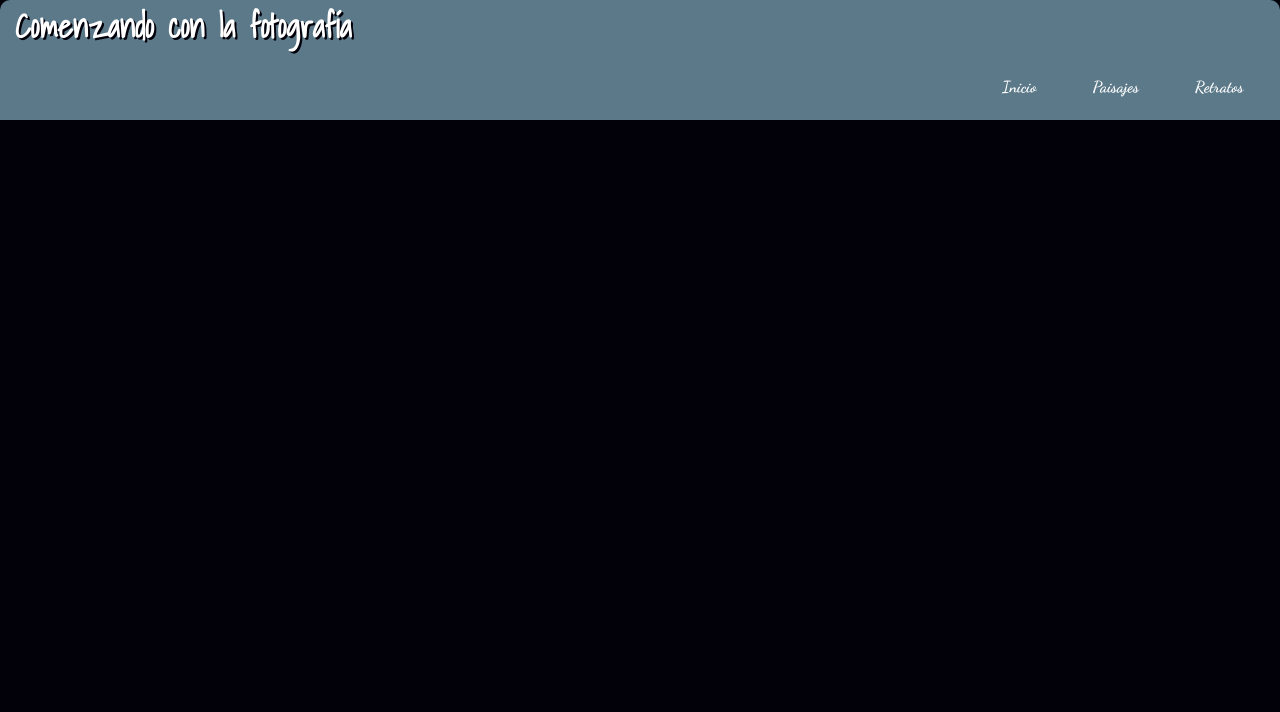
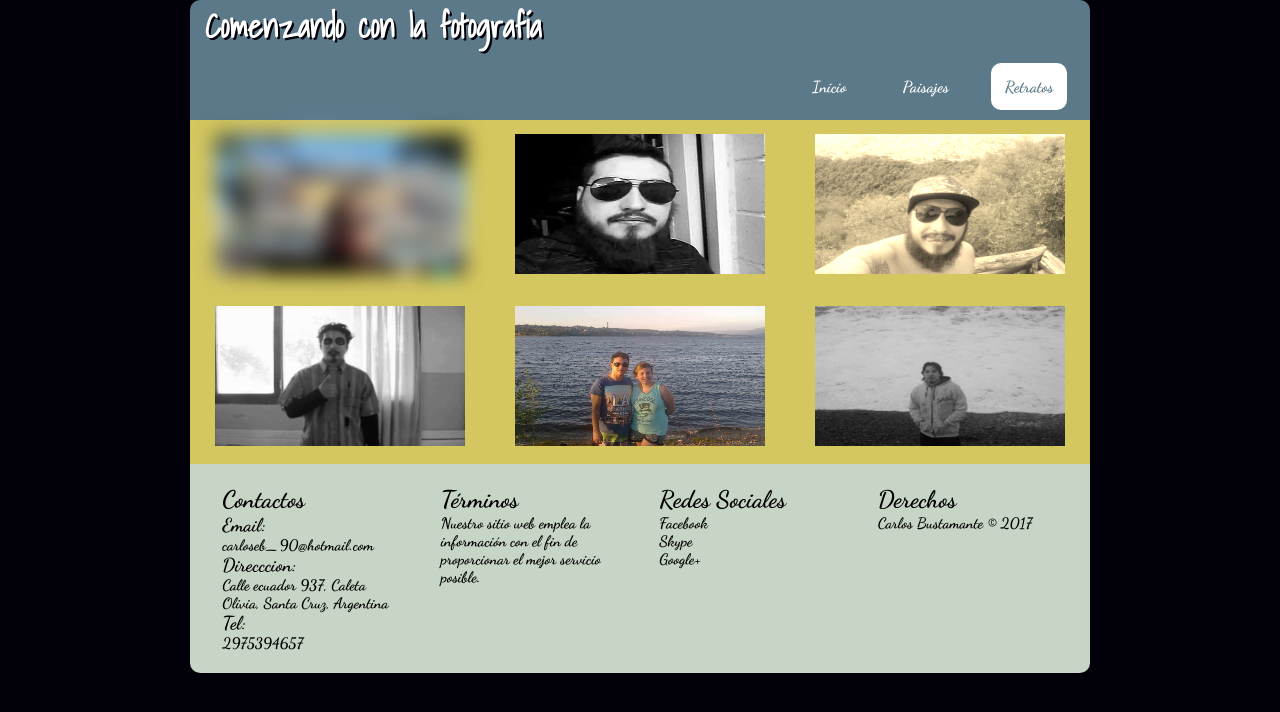
Before and after one commit to carloseb90/Evaluacion_Final_CSS, a plain HTML site: page retratos.html in a window 1280 px wide. Drawn offline with Linux system fonts and the light colour scheme.

Commit message:
retratos

```diff
--- a/css/estilos.css
+++ b/css/estilos.css
@@ -149,6 +149,37 @@ section #imagen_secundaria{
   -moz-filter: sepia(90%);
   filter: sepia(90%);
 }
+/*******Retratos*******/
+#imagenes_retratos{
+  width: 100%;
+  background-color: #d5c75f;
+  display: flex;
+  flex-flow: wrap row;
+}
+#imagenes_retratos aside{
+  margin: 0 auto;
+  padding: 4px;
+}
+#imagenes_retratos aside img{
+  margin: 10px;
+  width: 250px;
+  height: 140px;
+}
+#imagenes_retratos aside img[src$="imagen3.jpg"]{
+  -webkit-filter:blur(10px);
+  -moz-filter:blur(10px);
+  filter: blur(10px);
+}
+#imagenes_retratos aside > .pares{
+  -webkit-filter: grayscale(100%);
+  -moz-filter: grayscale(100%);
+  filter:grayscale(100%);
+}
+#imagenes_retratos aside img[src$="imagen2.jpg"]{
+  -webkit-filter: sepia(90%);
+  -moz-filter: sepia(90%);
+  filter: sepia(90%);
+}
 /*******footer********/
 footer{
   width: 100%;
@@ -170,11 +201,11 @@ footer .pie aside{
   padding: 5px;
   width: 180px;
 }
-section aside >h2, h3, p{
+footer section aside >h2, h3, p{
   margin: 0px;
   color: black;
 }
-section aside > p{
+footer section aside > p{
   font-size: 0.95em;
 }
 .bloque3 p > a{
@@ -259,4 +290,9 @@ section aside > p{
     width: 100%;
     height: auto;
   }
+  #imagenes_retratos aside img{
+    margin: 1px;
+    width: 100%;
+    height: auto;
+  }
 }
--- a/retratos.html
+++ b/retratos.html
@@ -2,18 +2,19 @@
 <html>
   <head>
     <meta charset="utf-8">
-    <meta name="viewport" content="width:device-width, user-scalable:no">
+    <meta name="viewport" content="width=device-width, user-scalable=no">
     <link rel="stylesheet" type="text/css" href="css/estilos.css">
     <title>Retratos</title>
     <style media="screen">
       nav li a[href="retratos.html"]{
-          background-color: #5b7989;
-          color: white;
+          background-color: white;
+          color: #5b7989;
           border-radius: 10px;
       }
     </style>
   </head>
   <body>
+    <div id="contenedor">
       <header>
         <h1><a href="index.html">Comenzando con la fotografía</a></h1>
         <nav>
@@ -24,5 +25,60 @@
           </ul>
         </nav>
       </header>
+
+      <section id="imagenes_retratos">
+        <aside id="imagen1">
+          <img src="imagenes/Retratos/imagen3.jpg" alt="imagen1">
+        </aside>
+        <aside id="imagen2">
+          <img class="pares" src="imagenes/retratos/imagen1.jpg" alt="imagen2">
+        </aside>
+        <aside id="imagen3">
+          <img src="imagenes/Retratos/imagen2.jpg" alt="imagen3">
+        </aside>
+        <aside id="imagen4">
+          <img class="pares" src="imagenes/Retratos/imagen4.jpg" alt="imagen4">
+        </aside>
+        <aside id="imagen5">
+          <img src="imagenes/Retratos/imagen6.jpg" alt="imagen5">
+        </aside>
+        <aside id="imagen6">
+          <img class="pares" src="imagenes/Retratos/imagen7.jpg" alt="imagen6">
+        </aside>
+      </section>
+
+      <footer>
+        <section class="pie">
+
+          <aside class="bloque1">
+            <h2>Contactos</h2>
+            <h3>Email:</h3>
+            <p>carloseb_90@hotmail.com</p>
+            <h3>Direcccion:</h3>
+            <p>Calle ecuador 937, Caleta Olivia, Santa Cruz, Argentina</p>
+            <h3>Tel:</h3>
+            <p>2975394657</p>
+          </aside>
+
+          <aside class="bloque2">
+            <h2>Términos</h2>
+            <p>Nuestro sitio web emplea la información con el fin de proporcionar el mejor servicio posible.</p>
+          </aside>
+
+          <aside class="bloque3">
+            <h2>Redes Sociales</h2>
+            <p><a href="https://www.facebook.com/carlos.bustamante.Emilio">Facebook</a></p>
+            <p><a href="https://join.skype.com/AesRaBLHojMr">Skype</a></p>
+            <p><a href="https://plus.google.com/u/0/109896195280561745964">Google+</a></p>
+          </aside>
+
+          <aside class="bloque4">
+            <h2>Derechos</h2>
+            <p>Carlos Bustamante &copy; 2017</p>
+          </aside>
+
+        </section>
+      </footer>
+    </div>
   </body>
 </html>
```
Also changed, not shown: index.html (+1 -1 lines), paisajes.html (+1 -1 lines), imagenes/Retratos/imagen1.jpg (added), imagenes/Retratos/imagen2.jpg (added), imagenes/Retratos/imagen3.jpg (added), imagenes/Retratos/imagen4.jpg (added), imagenes/Retratos/imagen5.jpg (added), imagenes/Retratos/imagen6.jpg (added), imagenes/Retratos/imagen7.jpg (added), imagenes/Retratos/imagen8.jpg (added), 1 other file. Lines whose indentation alone changed are shown as unchanged.
